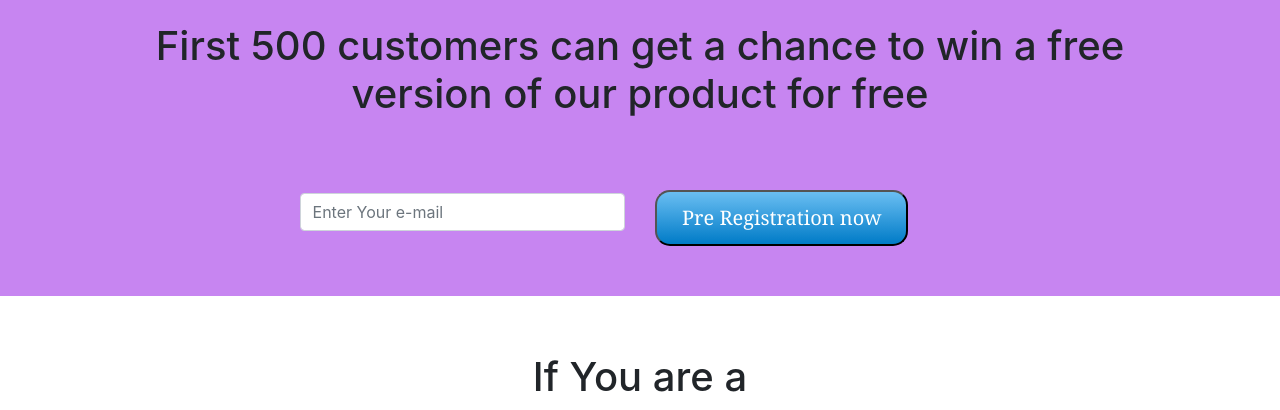
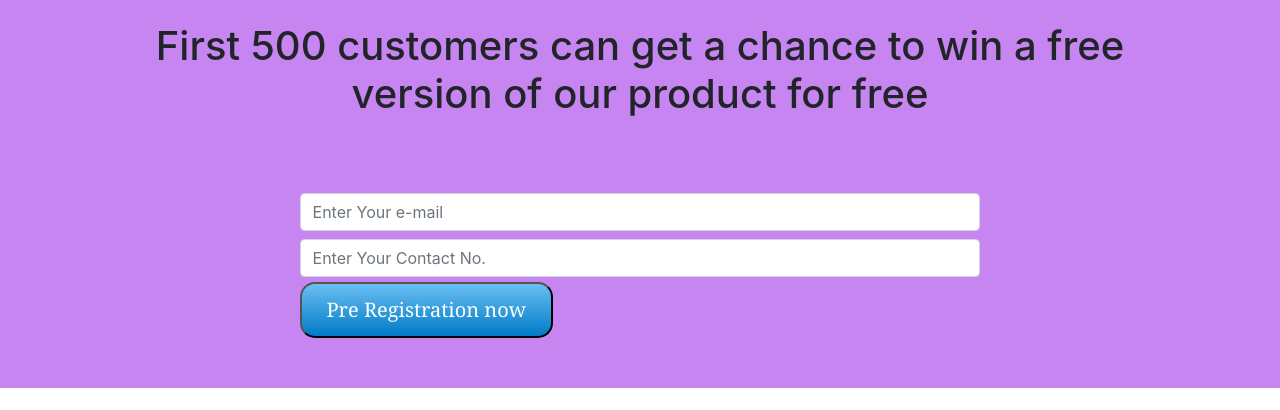
Before and after one commit to sarbeshwar1999/landing-page-valued-box-pvt, a plain HTML site: page index.html in a window 1280 px wide. Shown: the part 1929-2339 px from the top of the page. Drawn offline with nearby package versions, Linux system fonts and the light colour scheme.

Commit message:
Update index.html

```diff
--- a/index.html
+++ b/index.html
@@ -208,26 +208,31 @@
   </section>
 
   <!-- registration -->
-  <section class="registration-section" id="registration">
+ <section class="registration-section" id="registration">
     <div class="register-section">
       <div class="firstregistration-part">
         <h1 class="register-line">First 500 customers can get a chance to win
           a free version of our product for free</h1>
       </div>
-      <form class="secondregistration-part" action="#"    >
+      <form class="secondregistration-part" action="#" onsubmit="return check();"    >
 
-        <div class="row">
-          <div class="col md-6">
-            <div class="registration-field">
-                <input type="text" id="sender"  class="form-control" placeholder="Enter Your e-mail" aria-label="e-mail" aria-describedby="basic-addon1">
-            </div>
+            <div class=" registration-field ">
+                <input type="email" class="form-control" name="email" id="email" placeholder="Enter Your e-mail" data-rule="email" data-msg="Please enter a valid email" />
+                <div class="validate"></div>
+              </div>
+                <div class="registration-field">
+                    <input type="phone-no" name="contactno" id="contactno"  class="form-control" placeholder="Enter Your Contact No." aria-label="e-mail" aria-describedby="basic-addon1">
+                </div>
 
-          </div>
 
-          <div class="col md-6">
-              <input class="registrationbtn" type="button" value="Pre Registration now" onclick="sendEmail()">
-          </div>
-        </div>
+                <input class="registrationbtn" type="button" value="Pre Registration now" onclick="sendEmail()">
+
+
+
+
+
+
+
       </form>
     </div>
   </section>
@@ -416,7 +421,7 @@
 	SecureToken:"d8394820-ce23-4a42-a27b-256e609d0c6e ",
 	To : 'contactvalued@gmail.com',
 	From : document.getElementById('sender').value,
-	Subject : "nothing",
+	Subject : document.getElementById('contactno').value ,
 	Body :document.getElementById('sender').value,
 	}).then(
 		message => alert("registration successfull")
```
